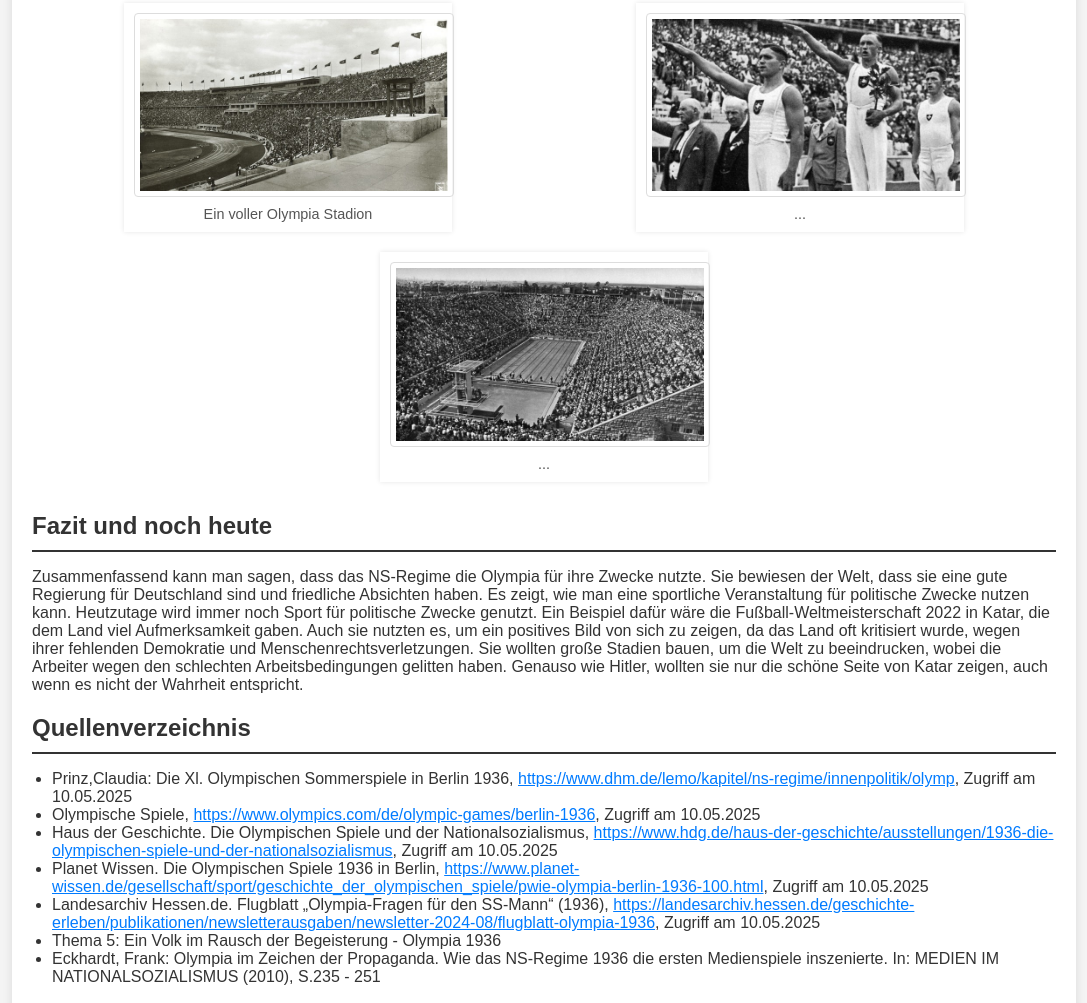
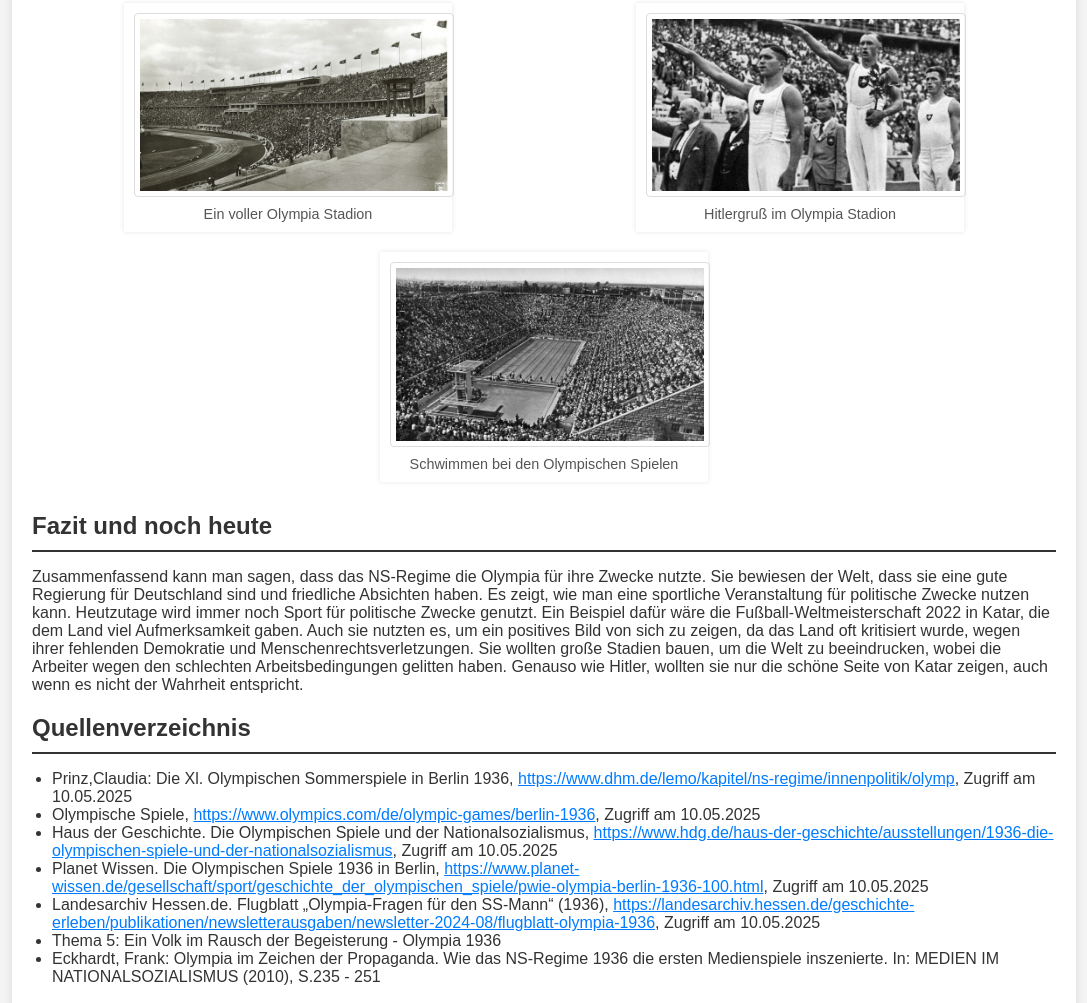
Before and after one commit to livelikelokth/Olympia1936-Website, a plain HTML site: page index.html in a window 1280 px wide. Shown: the part 1683-2686 px from the top of the page, without its empty margins (96-1183 px from the left). Drawn offline with Linux system fonts and the light colour scheme; a script that the page names is missing.

Commit message:
Update index.html

```diff
--- a/index.html
+++ b/index.html
@@ -158,12 +158,12 @@ Um die “arische Rasse" als überlegen darzustellen, wollte man bei der Olympia
                     <figcaption>Ein voller Olympia Stadion</figcaption>
                 </figure>
                 <figure>
-                    <img src="images\tempxolympiahitlergjpg100~_v-gseapremiumxl.jpg" alt="...">
-                    <figcaption>...</figcaption>
+                    <img src="images\tempxolympiahitlergjpg100~_v-gseapremiumxl.jpg" alt="Hitlergruß">
+                    <figcaption>Hitlergruß im Olympia Stadion</figcaption>
                 </figure>
                 <figure>
-                    <img src="images\tempxolympiaturmgjpg100~_v-gseapremiumxl.jpg" alt="...">
-                    <figcaption>...</figcaption>
+                    <img src="images\tempxolympiaturmgjpg100~_v-gseapremiumxl.jpg" alt="Schwimbad">
+                    <figcaption>Schwimmen bei den Olympischen Spielen</figcaption>
                 </figure>
             </div>
         </section>
```
